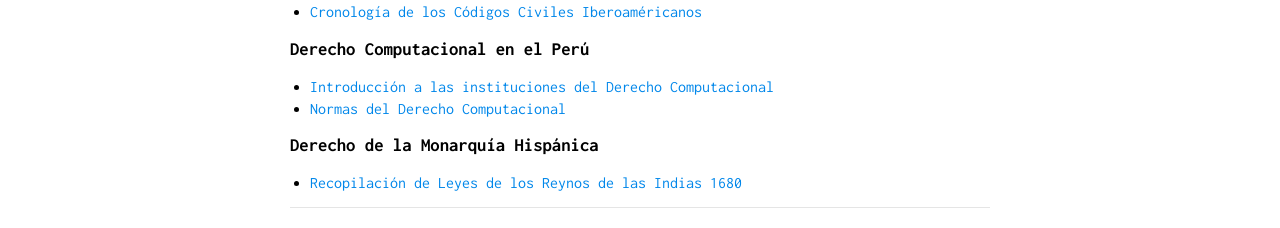
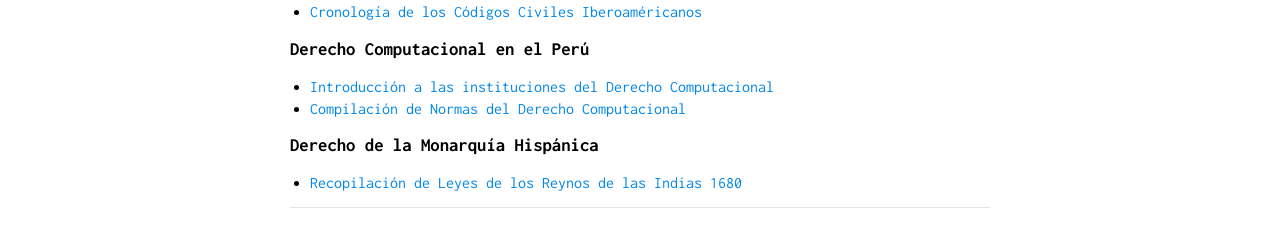
Before and after one commit to actio1680/actio1680.github.io, a Jekyll site: the page built from index.md, in a window 1280 px wide. Shown: the part 785-1013 px from the top of the page. Built offline with Jekyll 4.4.1, drawn with Linux system fonts in a browser that asks for light colours; our own code applies the rules of GitHub Pages for plain Markdown files.

Commit message:
Update index.md

```diff
--- a/index.md
+++ b/index.md
@@ -31,7 +31,7 @@ layout: default
 
 ### Derecho Computacional en el Perú
 - [Introducción a las instituciones del Derecho Computacional](paginas/instituciones-derecho-computacional.md)
-- [Normas del Derecho Computacional](paginas/normas-derecho-computacional.md)
+- [Compilación de Normas del Derecho Computacional](paginas/normas-derecho-computacional.md)
 
 ### Derecho de la Monarquía Hispánica
 - [Recopilación de Leyes de los Reynos de las Indias 1680](paginas/recopilacion1680)
```
